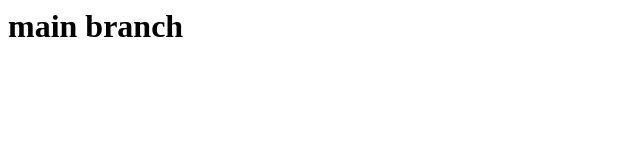
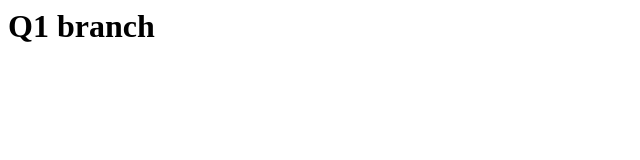
Before and after one commit to avshelke1996/multibranch, a plain HTML site: page index.html in a window 1280 px wide. Shown: the whole page, without its empty margins (0-640 px from the left). Drawn offline with Linux system fonts and the light colour scheme.

Commit message:
Update index.html

```diff
--- a/index.html
+++ b/index.html
@@ -1 +1 @@
-<h1>main branch</h1>
+<h1>Q1 branch</h1>
```
